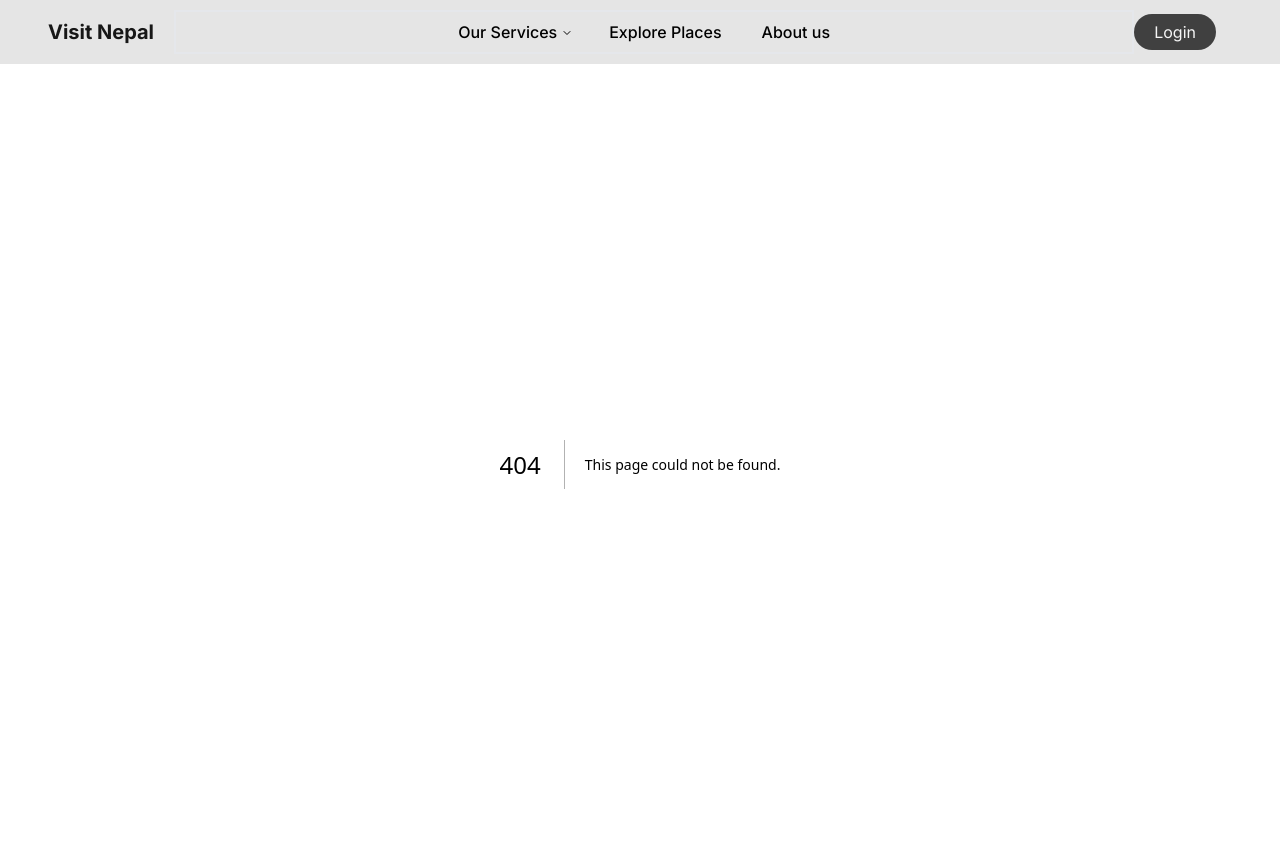
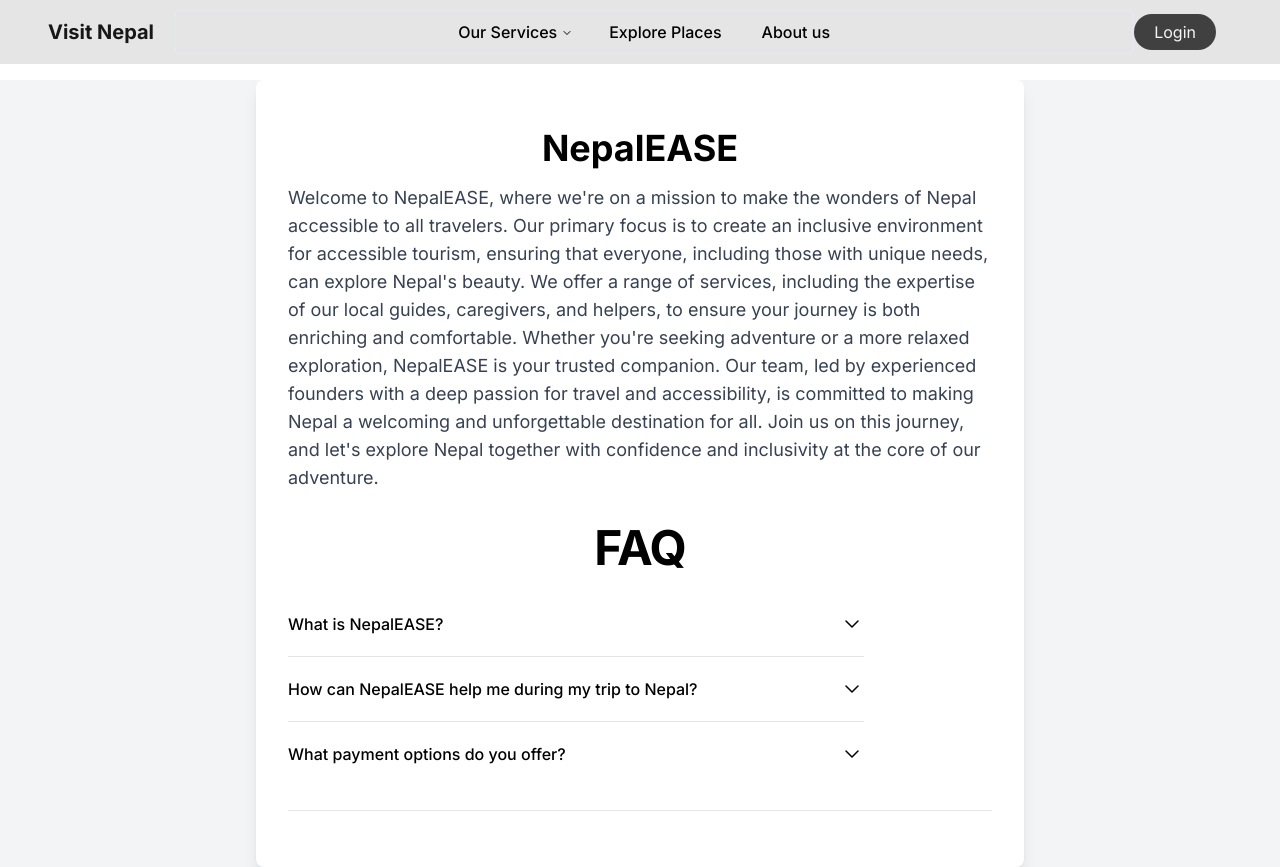
Before and after one commit to immdipu/KUfest, a Next.js app in the folder Frontend/ku_frontend/: page /aboutus in a window 1280 px wide. Before the commit this address had no page. Built offline with nearby package versions, Linux system fonts and the light colour scheme.

Commit message:
about page added

```diff
--- /dev/null
+++ b/Frontend/ku_frontend/src/app/aboutus/page.tsx
@@ -0,0 +1,135 @@
+import React from "react";
+
+const Page = () => {
+  return (
+    <div className="bg-gray-100">
+      {/* Navbar */}
+      {/* Add your navbar component here */}
+
+      <div className="max-w-3xl p-8 bg-white rounded-lg shadow-lg mx-auto mt-4">
+        {" "}
+        {/* Container div */}
+        <div className="border-b border-neutral-200 pb-6 mb-6 mt-4">
+          {" "}
+          {/* Add mt-4 here */}
+          <h1 className="text-4xl font-bold mb-4 text-center">
+            <span className="nepal">Nepal</span>
+            <span className="ease">EASE</span>
+          </h1>
+          <p className="text-lg text-gray-700">
+            Welcome to NepalEASE, where we&apos;re on a mission to make the
+            wonders of Nepal accessible to all travelers. Our primary focus is
+            to create an inclusive environment for accessible tourism, ensuring
+            that everyone, including those with unique needs, can explore
+            Nepal&apos;s beauty. We offer a range of services, including the
+            expertise of our local guides, caregivers, and helpers, to ensure
+            your journey is both enriching and comfortable. Whether you&apos;re
+            seeking adventure or a more relaxed exploration, NepalEASE is your
+            trusted companion. Our team, led by experienced founders with a deep
+            passion for travel and accessibility, is committed to making Nepal a
+            welcoming and unforgettable destination for all. Join us on this
+            journey, and let&apos;s explore Nepal together with confidence and
+            inclusivity at the core of our adventure.
+          </p>
+          {/* FAQ Title */}
+          <div className="flex justify-center items-center mt-8">
+            <h2 className="font-bold text-5xl tracking-tight">FAQ</h2>
+          </div>
+          {/* FAQ Section */}
+          <div className="grid divide-y divide-neutral-200 max-w-xl mt-5">
+            {/* FAQ Items */}
+            <div className="py-5">
+              <details className="group">
+                <summary className="flex justify-between items-center font-medium cursor-pointer list-none">
+                  <span>What is NepalEASE?</span>
+                  <span className="transition group-open:rotate-180">
+                    <svg
+                      fill="none"
+                      height="24"
+                      shape-rendering="geometricPrecision"
+                      stroke="currentColor"
+                      stroke-linecap="round"
+                      stroke-linejoin="round"
+                      stroke-width="1.5"
+                      viewBox="0 0 24 24"
+                      width="24"
+                    >
+                      <path d="M6 9l6 6 6-6"></path>
+                    </svg>
+                  </span>
+                </summary>
+                <p className="text-neutral-600 mt-3 group-open:animate-fadeIn">
+                  NepalEASE is a platform dedicated to making Nepal wonders
+                  accessible to all travelers, including those with unique
+                  needs. We provide a range of services to create an inclusive
+                  environment for accessible tourism in Nepal.
+                </p>
+              </details>
+            </div>
+            <div className="py-5">
+              <details className="group">
+                <summary className="flex justify-between items-center font-medium cursor-pointer list-none">
+                  <span>
+                    How can NepalEASE help me during my trip to Nepal?
+                  </span>
+                  <span className="transition group-open:rotate-180">
+                    <svg
+                      fill="none"
+                      height="24"
+                      shape-rendering="geometricPrecision"
+                      stroke="currentColor"
+                      stroke-linecap="round"
+                      stroke-linejoin="round"
+                      stroke-width="1.5"
+                      viewBox="0 0 24 24"
+                      width="24"
+                    >
+                      <path d="M6 9l6 6 6-6"></path>
+                    </svg>
+                  </span>
+                </summary>
+                <p className="text-neutral-600 mt-3 group-open:animate-fadeIn">
+                  We offer the expertise of local guides, caregivers, and
+                  helpers to ensure a comfortable and enriching journey. Whether
+                  you seek adventure or a relaxed exploration, NepalEASE is your
+                  trusted companion.
+                </p>
+              </details>
+            </div>
+            <div className="py-5">
+              <details className="group">
+                <summary className="flex justify-between items-center font-medium cursor-pointer list-none">
+                  <span>What payment options do you offer?</span>
+                  <span className="transition group-open:rotate-180">
+                    <svg
+                      fill="none"
+                      height="24"
+                      shape-rendering="geometricPrecision"
+                      stroke="currentColor"
+                      stroke-linecap="round"
+                      stroke-linejoin="round"
+                      stroke-width="1.5"
+                      viewBox="0 0 24 24"
+                      width="24"
+                    >
+                      <path d="M6 9l6 6 6-6"></path>
+                    </svg>
+                  </span>
+                </summary>
+                <p className="text-neutral-600 mt-3 group-open:animate-fadeIn">
+                  NepalEASE provides various billing options, including monthly
+                  and annual subscription plans, as well as pay-as-you-go
+                  pricing for specific services. Payments are typically made
+                  through secure online methods.
+                </p>
+              </details>
+            </div>
+            {/* Add more FAQ items here */}
+          </div>
+        </div>
+      </div>
+    </div>
+  );
+};
+
+export default Page;
```
